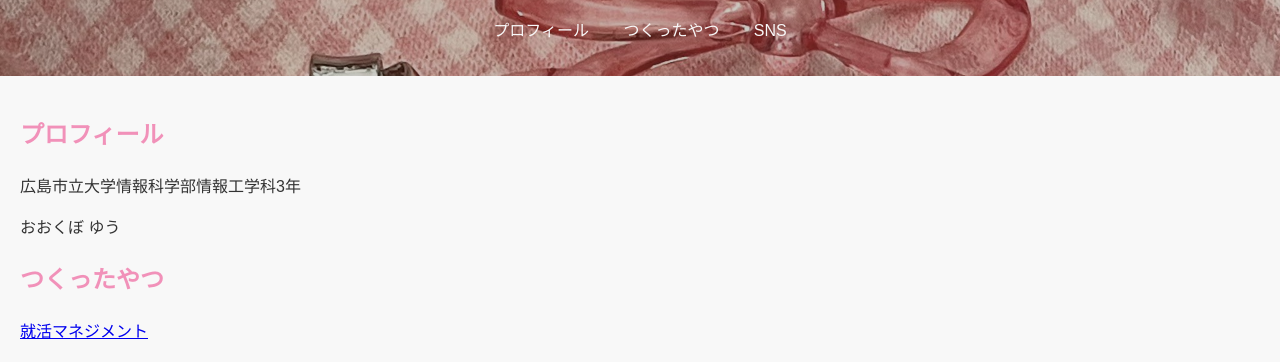
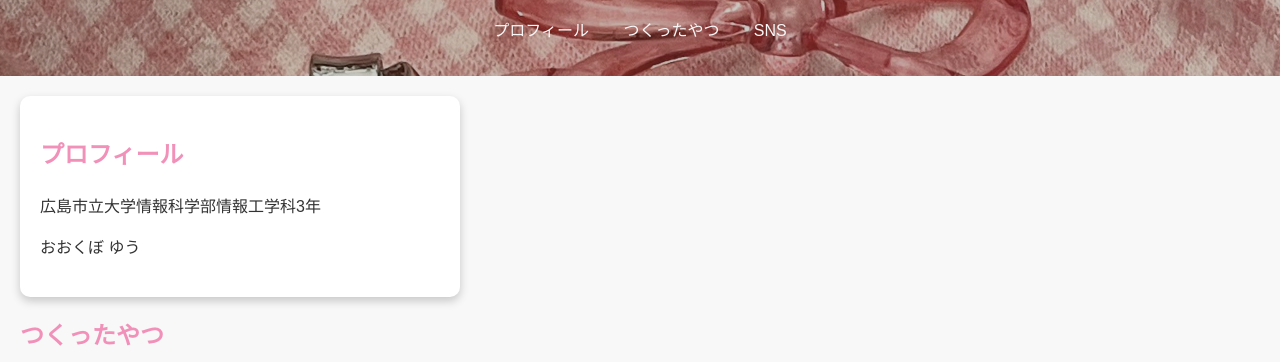
Before and after one commit to yuu0418/myhomepage, a website: page front/index.html in a window 1280 px wide. Shown: the part 92-454 px from the top of the page. Drawn offline with Linux system fonts and the light colour scheme.

Commit message:
profile class

```diff
--- a/front/index.html
+++ b/front/index.html
@@ -19,7 +19,7 @@
         </nav>
     </header>
     <main>
-        <section id="profile">
+        <section class="profile">
             <h2>プロフィール</h2>
             <p>広島市立大学情報科学部情報工学科3年</p>
             <p>おおくぼ ゆう</p>
```
